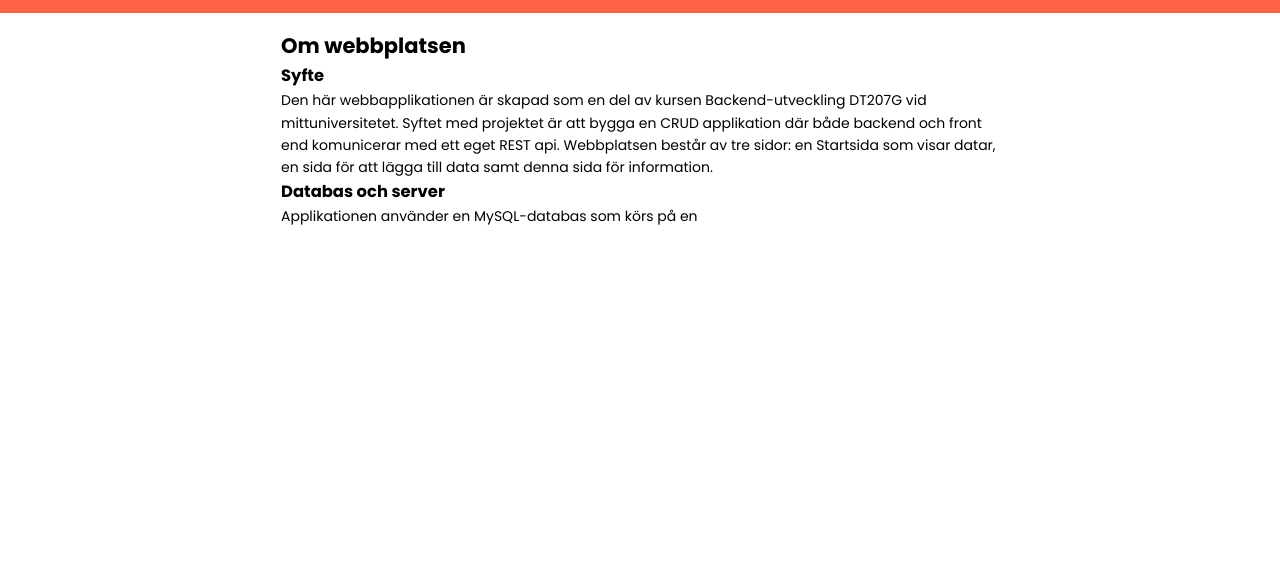
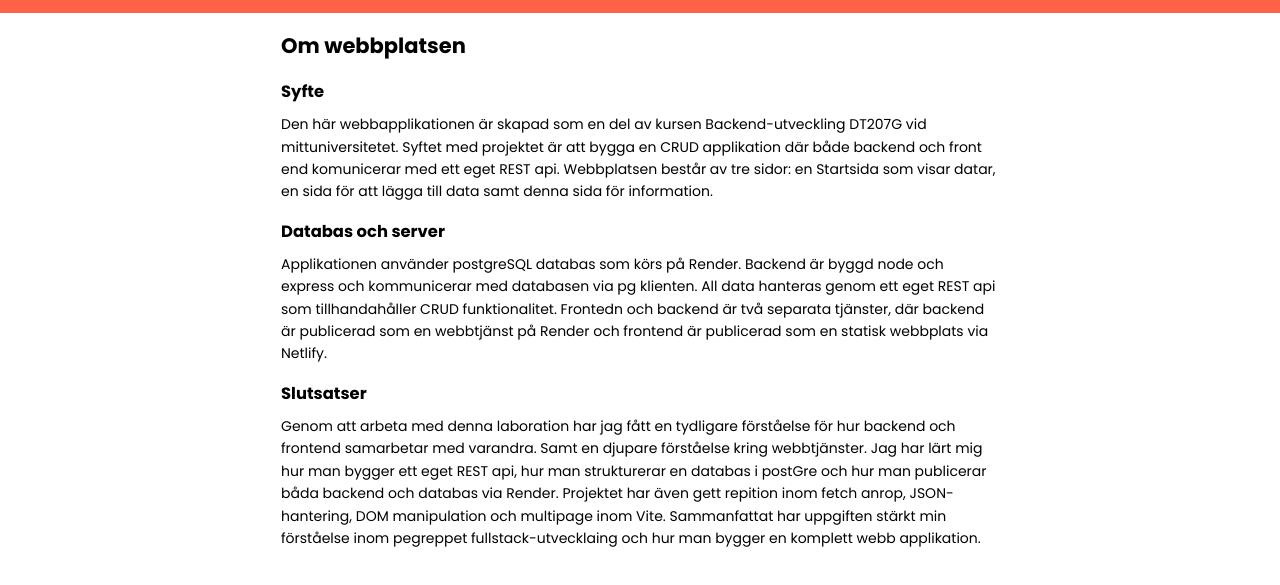
Before and after one commit to Punttt/frontend-lab, a website built with Vite: page about.html in a window 1280 px wide. Shown: the part 73-658 px from the top of the page. Built offline with nearby package versions, Linux system fonts and the light colour scheme.

Commit message:
lagt till text för about sidan och lite margins

```diff
--- a/about.html
+++ b/about.html
@@ -20,7 +20,7 @@
       </div>
     </header>
 
-    <main>
+    <main class="main-about">
       <div class="container-sm">
         <h2>Om webbplatsen</h2>
 
@@ -36,7 +36,18 @@
         <section>
           <h3>Databas och server</h3>
           <p>
-            Applikationen använder en MySQL-databas som körs på en
+            Applikationen använder postgreSQL databas som körs på Render. Backend är byggd node och express och kommunicerar med databasen via pg klienten.
+            All data hanteras genom ett eget REST api som tillhandahåller CRUD funktionalitet. Frontedn och backend är två separata tjänster, där backend är publicerad
+            som en webbtjänst på Render och frontend är publicerad som en statisk webbplats via Netlify.
+          </p>
+        </section>
+
+        <section>
+          <h3>Slutsatser</h3>
+          <p>
+            Genom att arbeta med denna laboration har jag fått en tydligare förståelse för hur backend och frontend samarbetar med varandra. Samt en djupare förståelse kring webbtjänster. Jag
+            har lärt mig hur man bygger ett eget REST api, hur man strukturerar en databas i postGre och hur man publicerar båda backend och databas via Render. Projektet har även gett repition inom fetch anrop,
+            JSON-hantering, DOM manipulation och multipage inom Vite. Sammanfattat har uppgiften stärkt min förståelse inom pegreppet fullstack-utvecklaing och hur man bygger en komplett webb applikation.
           </p>
         </section>
 
--- a/src/styles/Main.scss
+++ b/src/styles/Main.scss
@@ -127,6 +127,22 @@ header {
     }
 }
 
+// SIDAN - ABOUT
+.main-about {
+    .container-sm{
+
+        h2 {
+            margin-bottom: 1rem;
+        }
+        section {
+            margin-bottom: 1rem;
+
+            h3 {
+                margin-bottom: 0.5rem;
+            }
+        }
+    }
+}
 
 
 // Utility
```
